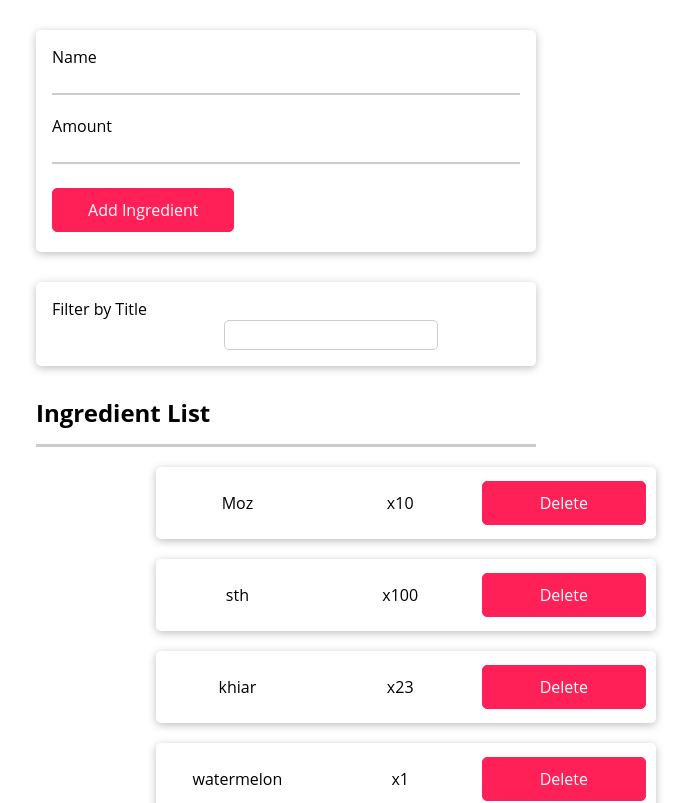
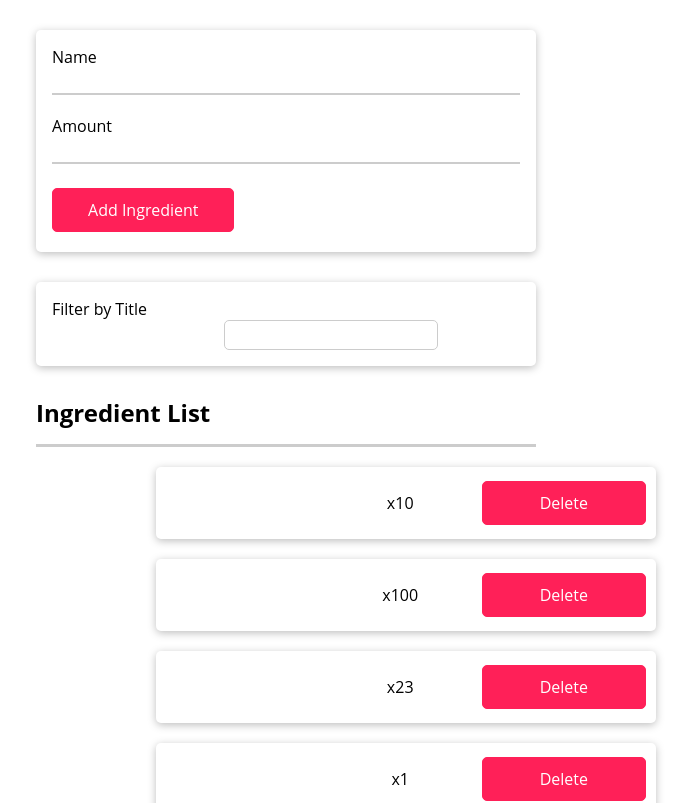
Before and after one commit to Sepinood-Karimi/ingeredients, a React (Create React App) app: page / in a window 1280 px wide. Shown: the top 803 px of the page, without its empty margins (354-1045 px from the left). Built offline with nearby package versions, Linux system fonts and the light colour scheme.

Commit message:
fix display name and key

```diff
--- a/src/components/ingeredients/IngredientsList.js
+++ b/src/components/ingeredients/IngredientsList.js
@@ -6,8 +6,8 @@ const IngredientsList = ({ingredients}) => {
             <h2> Ingredient List </h2>
             <ul>
                 {ingredients.map(ingredient=>(
-                    <li key={ingredient.title}>
-                        <span>{ ingredient.title}</span>
+                    <li key={ingredient.id}>
+                        <span>{ ingredient.name}</span>
                         <span> x{ingredient.amount}</span>
                         <button> Delete </button>
                     </li>
```
